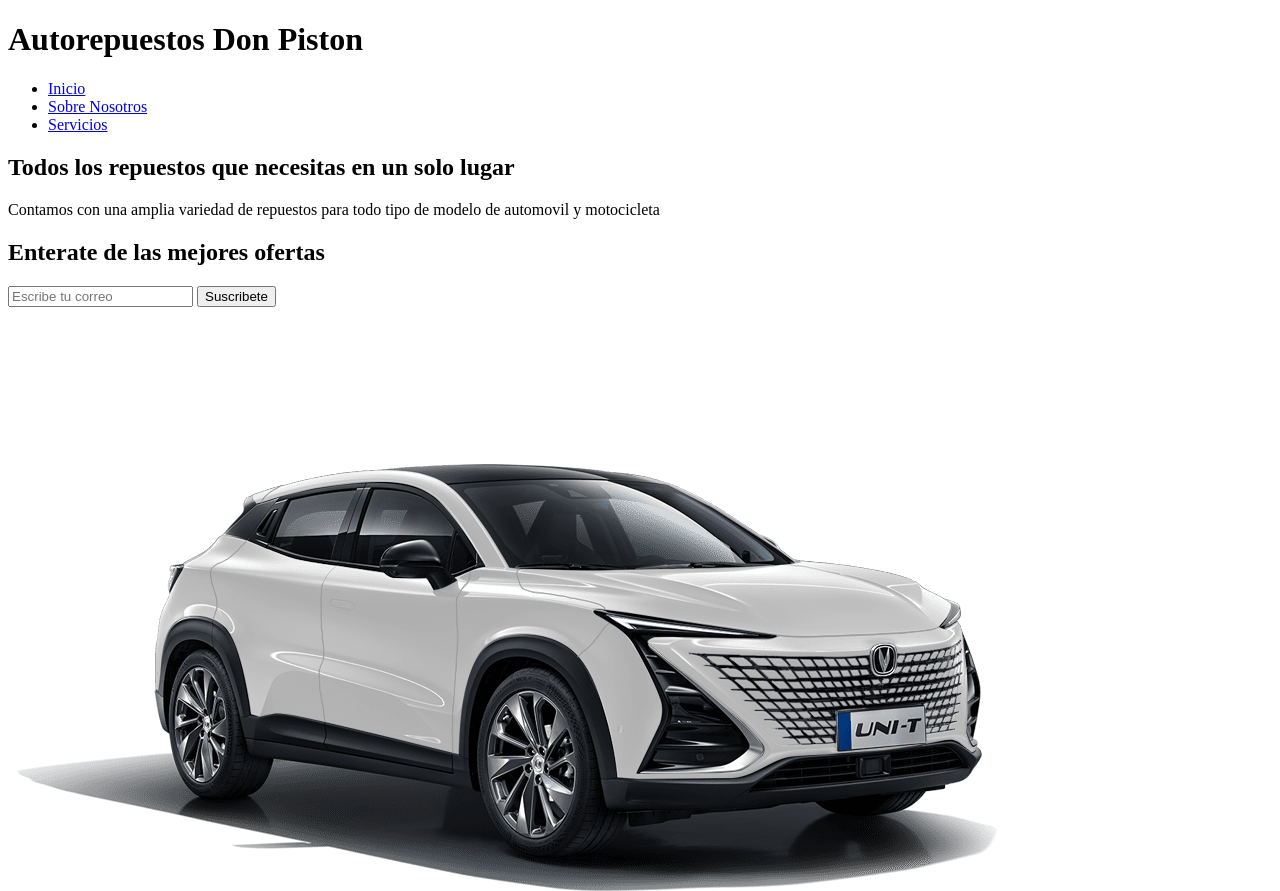
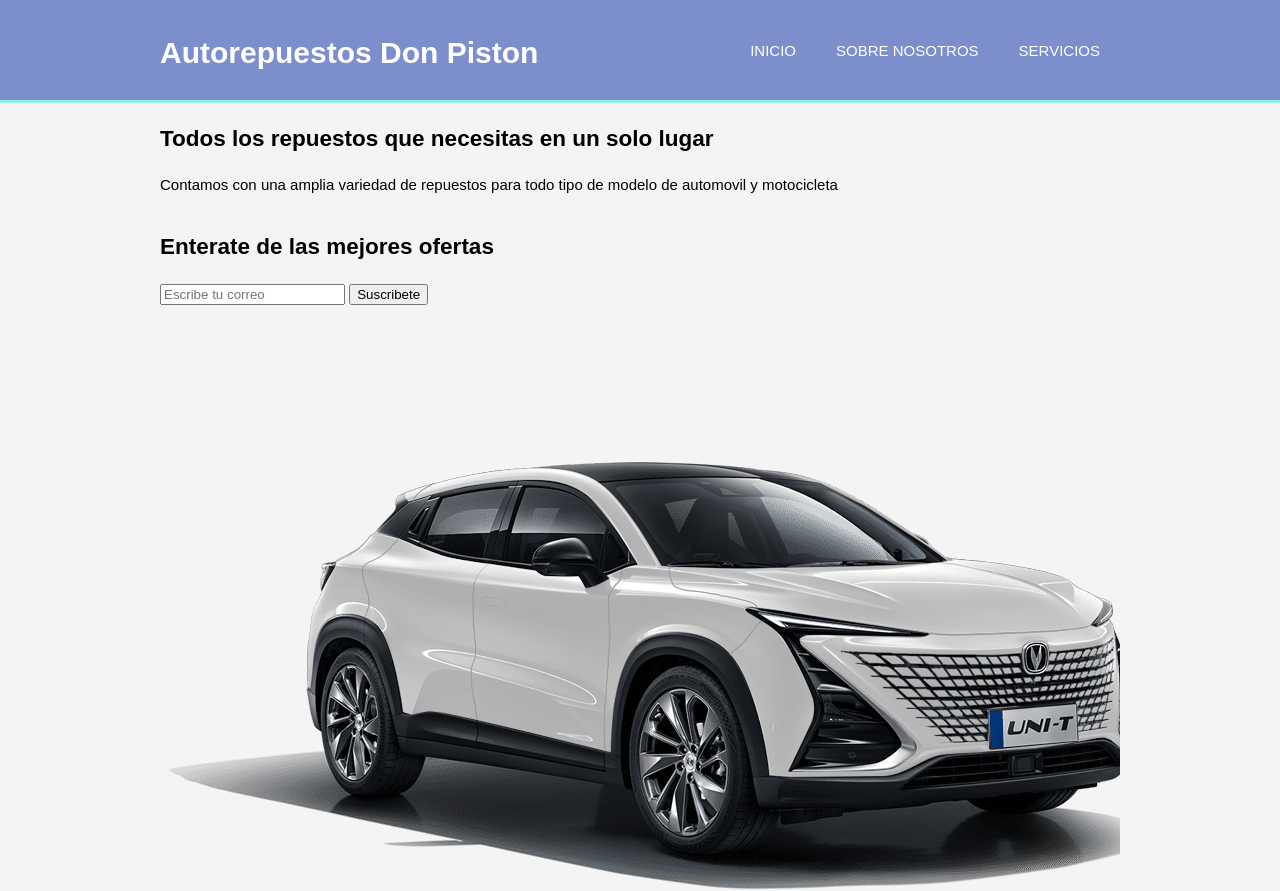
Before and after one commit to CristianJocol/Lab2HTML-CSS, a plain HTML site: page index.html in a window 1280 px wide. Shown: the top 891 px of the page. Drawn offline with Linux system fonts and the light colour scheme.

Commit message:
header terminado

```diff
--- a/css/style.css
+++ b/css/style.css
@@ -0,0 +1,53 @@
+body{
+    font: 15px/1.5 Arial,Helvetica,san-serif;
+    padding: 0;
+    margin: 0;
+    background-color: #f4f4f4;
+}
+
+.contenedor{
+    width: 75%;
+    margin: auto;
+    overflow: hidden;
+}
+
+ul{
+    margin: 0;
+    padding: 0;
+}
+
+/*Encabezado*/
+
+header{
+    background:#7C8ECB ;
+    color: #ffffff;
+    padding-top: 30px;
+    min-height: 70px;
+    border-bottom: #91EFDF 3px solid;
+}
+
+header a{
+    color:#ffffff;
+    text-decoration: none;
+    text-transform: uppercase;
+    font-size: 15px;
+}
+
+header li{
+    float: left;
+    display: inline;
+    padding: 0 20px  0 20px;
+}
+
+header #logo{
+    float: left;
+}
+
+header #logo h1{
+    margin: 0;
+}
+
+header nav{
+    float: right;
+    margin-top: 10px;
+}
--- a/index.html
+++ b/index.html
@@ -8,7 +8,7 @@
     </head>
     <body>
         <header>
-            <div class="contenedor">
+            <div class="contenedor"> <!--Este DIV contiene el header donde estan las opciones de menú-->
                 <div id="logo">
                     <h1>Autorepuestos Don Piston</h1>
                 </div>
@@ -29,12 +29,12 @@
             </div>
         </section>
 
-        <section id="noticias">
+        <section id="noticias"> <!--Apartado para newsletter-->
             <div class="contenedor">
                 <h1>Enterate de las mejores ofertas</h1>
                 <form>
-                    <input type="email" placeholder="Escribe tu correo">
-                    <button type="submit" class="boton1">Suscribete</button>
+                    <input type="email" placeholder="Escribe tu correo"> <!--Permite tener un texto en el form-->
+                    <button type="submit" class="boton1">Suscribete</button> <!--Boton submit para form-->
                 </form>
             </div>
         </section>
```
